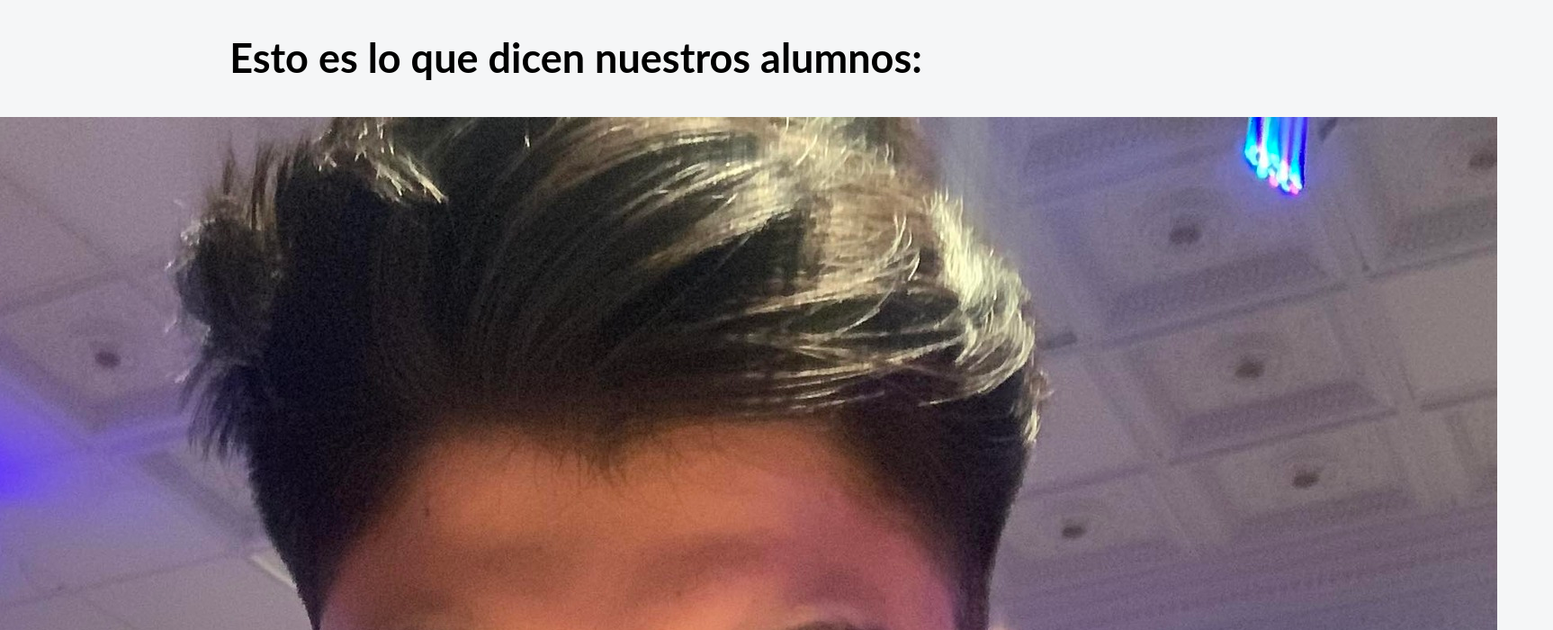
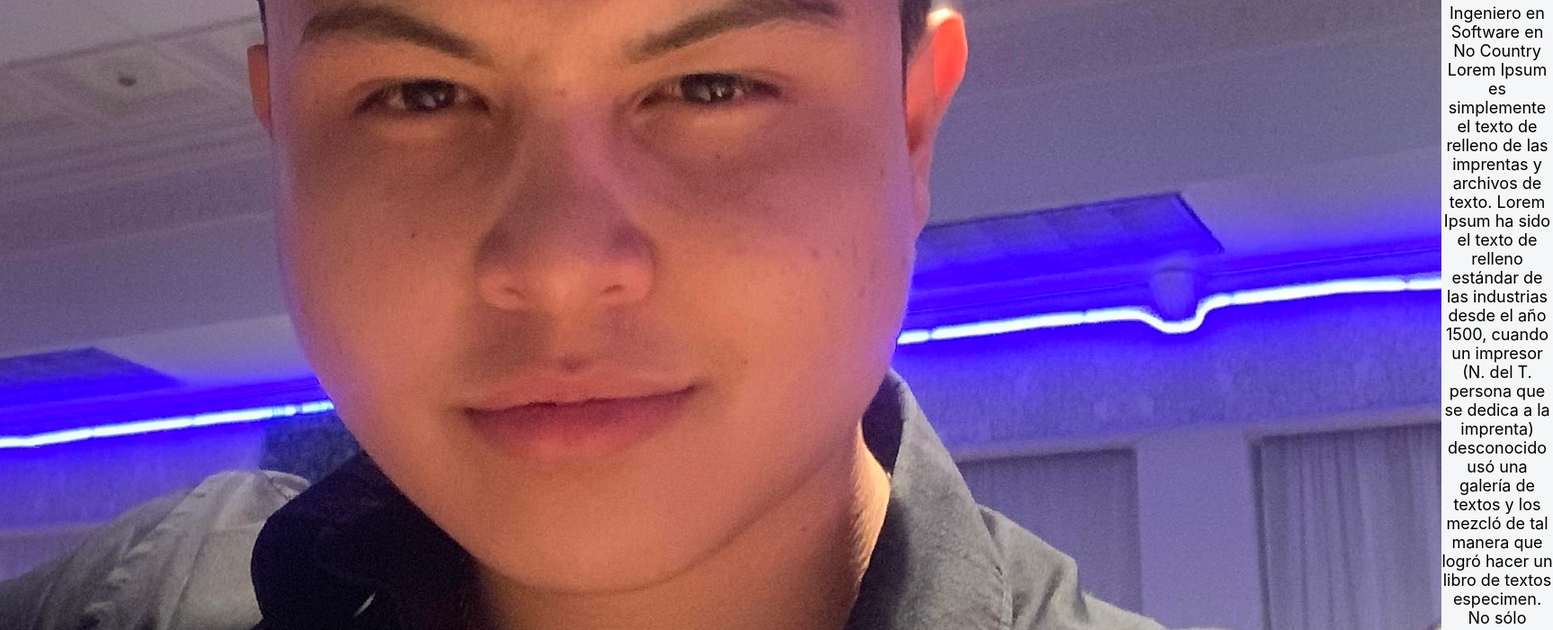
Before and after one commit to roiszs/clonReact, a React (Create React App) app: page / in a window 1280 px wide. Shown: the top 700 px of the page at 90% size, 1726 px wide, since content can reach past the window. Built offline with nearby package versions, Linux system fonts and the light colour scheme.

Commit message:
Cambios a los estilos

```diff
--- a/src/componentes/Testimonio.js
+++ b/src/componentes/Testimonio.js
@@ -1,4 +1,5 @@
 import React from 'react';
+import '../styles-sheets/Testimonio.css';
 
 function Testimonio() {
   return (
--- a/src/styles-sheets/Testimonio.css
+++ b/src/styles-sheets/Testimonio.css
@@ -0,0 +1,10 @@
+.contenedor-testimonio {
+    width: 1170px;
+    height: 368px;
+    margin: 10px 10px 50px;
+    display: flex;
+    align-items: center;
+    justify-content: center;
+    background-color: #ffffff;
+    box-shadow: 0 3px 13px 1px rgb(0 0 0 / 9%);
+}
```
